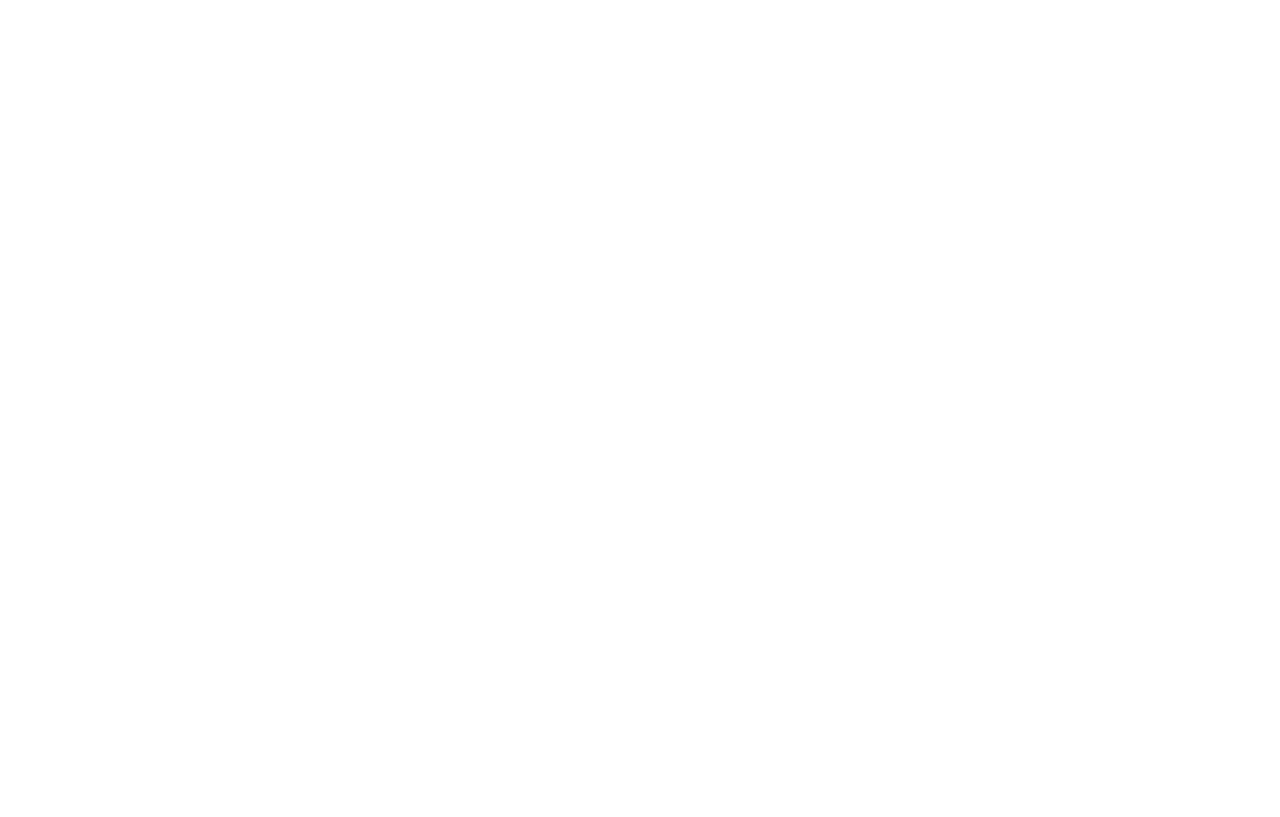
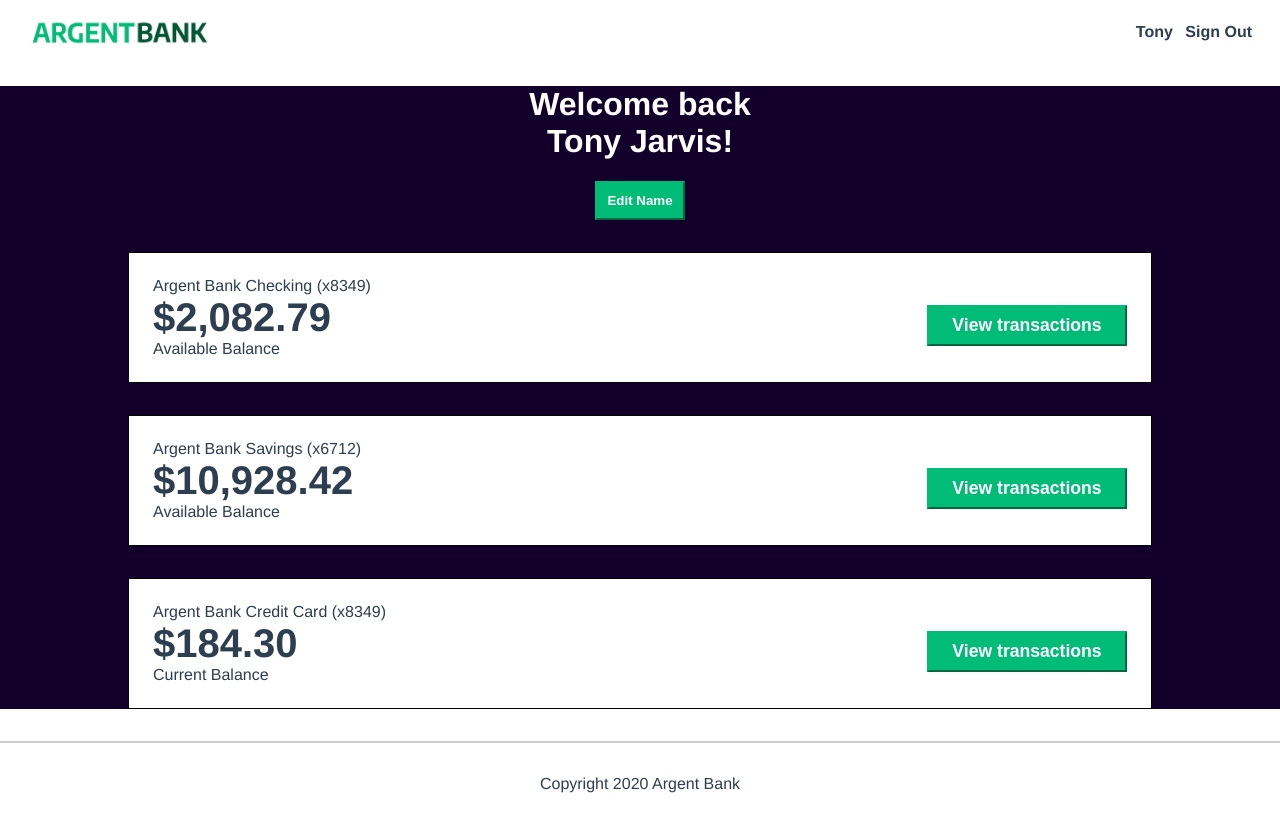
Before and after one commit to Sco10969/Project-13-Bank-REACT, a React (Vite) app: page /profile in a window 1280 px wide. Built offline with nearby package versions, Linux system fonts and the light colour scheme.

Commit message:
✨ feat: integrer la maquette Profile (phase 1.3)

```diff
--- a/src/pages/ProfilePage.jsx
+++ b/src/pages/ProfilePage.jsx
@@ -1,3 +1,84 @@
+import { Link } from 'react-router-dom'
+
 export default function ProfilePage() {
-    return <main />
+    return (
+        <>
+            <nav className="main-nav">
+                <Link className="main-nav-logo" to="/">
+                    <img
+                        className="main-nav-logo-image"
+                        src="/assets/img/argentBankLogo.png"
+                        alt="Argent Bank Logo"
+                    />
+                    <h1 className="sr-only">Argent Bank</h1>
+                </Link>
+                <div>
+                    <Link className="main-nav-item" to="/profile">
+                        <i className="fa fa-user-circle"></i> Tony
+                    </Link>
+                    <Link className="main-nav-item" to="/">
+                        <i className="fa fa-sign-out"></i> Sign Out
+                    </Link>
+                </div>
+            </nav>
+
+            <main className="main bg-dark">
+                <div className="header">
+                    <h1>
+                        Welcome back
+                        <br />
+                        Tony Jarvis!
+                    </h1>
+                    <button className="edit-button" type="button">
+                        Edit Name
+                    </button>
+                </div>
+
+                <h2 className="sr-only">Accounts</h2>
+
+                <section className="account">
+                    <div className="account-content-wrapper">
+                        <h3 className="account-title">Argent Bank Checking (x8349)</h3>
+                        <p className="account-amount">$2,082.79</p>
+                        <p className="account-amount-description">Available Balance</p>
+                    </div>
+                    <div className="account-content-wrapper cta">
+                        <button className="transaction-button" type="button">
+                            View transactions
+                        </button>
+                    </div>
+                </section>
+
+                <section className="account">
+                    <div className="account-content-wrapper">
+                        <h3 className="account-title">Argent Bank Savings (x6712)</h3>
+                        <p className="account-amount">$10,928.42</p>
+                        <p className="account-amount-description">Available Balance</p>
+                    </div>
+                    <div className="account-content-wrapper cta">
+                        <button className="transaction-button" type="button">
+                            View transactions
+                        </button>
+                    </div>
+                </section>
+
+                <section className="account">
+                    <div className="account-content-wrapper">
+                        <h3 className="account-title">Argent Bank Credit Card (x8349)</h3>
+                        <p className="account-amount">$184.30</p>
+                        <p className="account-amount-description">Current Balance</p>
+                    </div>
+                    <div className="account-content-wrapper cta">
+                        <button className="transaction-button" type="button">
+                            View transactions
+                        </button>
+                    </div>
+                </section>
+            </main>
+
+            <footer className="footer">
+                <p className="footer-text">Copyright 2020 Argent Bank</p>
+            </footer>
+        </>
+    )
 }
```
